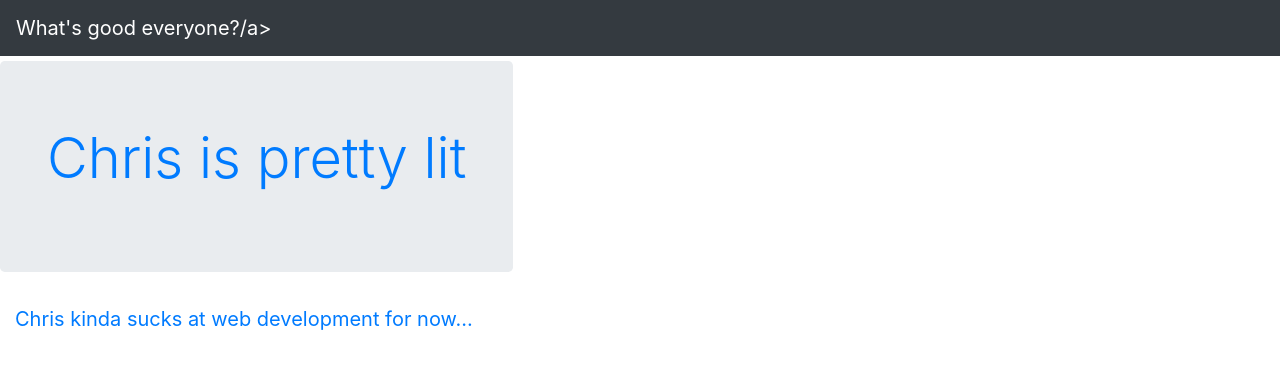
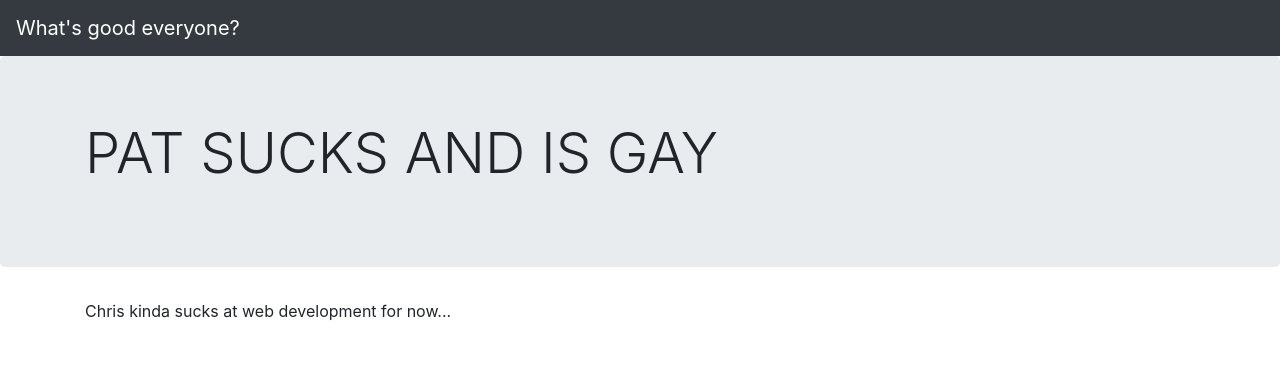
Before and after one commit to cmoultonatx/flask_app, a Flask app: page / in a window 1280 px wide. Shown: the top 369 px of the page. Run offline with Flask 2, Linux system fonts and the light colour scheme; some libraries are stand-ins or nearby versions.

Commit message:
some stuff

```diff
--- a/templates/index.html
+++ b/templates/index.html
@@ -6,11 +6,11 @@
   </head>
   <body>
       <nav class="navbar navbar-expand-lg navbar-dark bg-dark">
-        <a class="navbar-brand" href="#">What's good everyone?/a>
+        <a class="navbar-brand" href="#">What's good everyone?</a>
       </nav>
       <div class="jumbotron">
         <div class="container">
-          <h1 class="display-4">Chris is pretty lit</h1>
+          <h1 class="display-4">PAT SUCKS AND IS GAY</h1>
           <p class="lead"></p>
         </div>
       </div>
```
